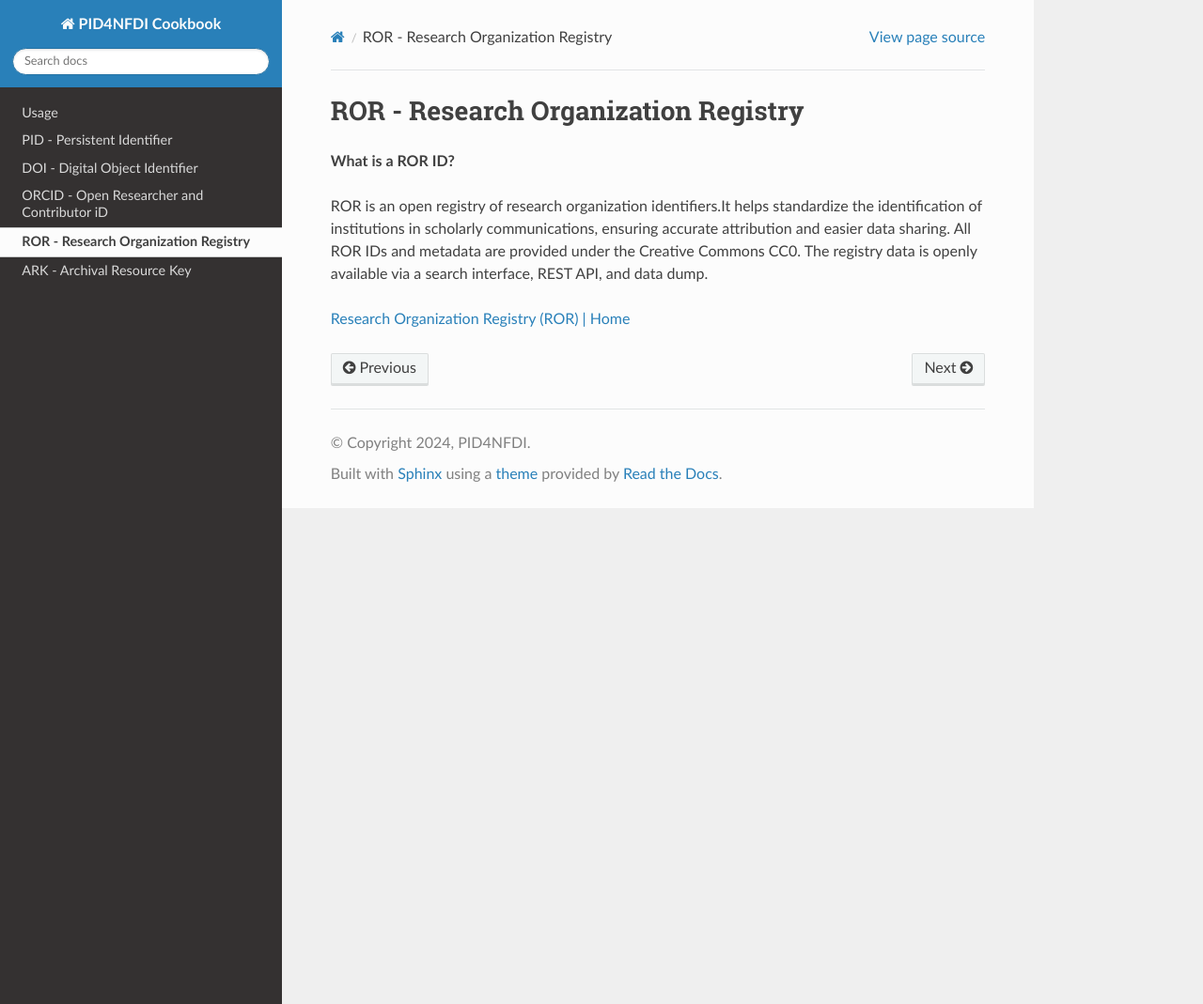
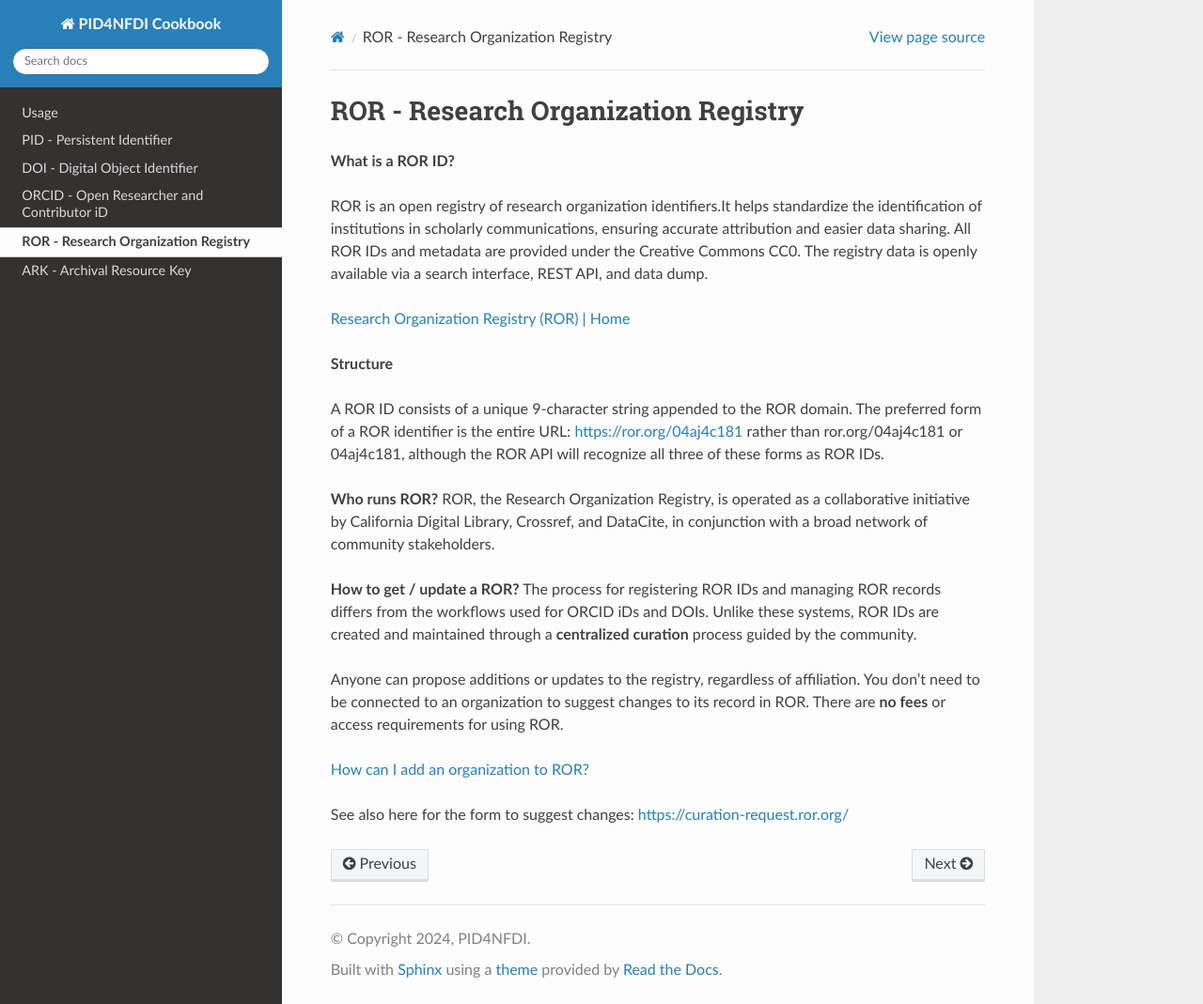
Before and after one commit to stephw-tib/pid4nfdi-training, a Sphinx documentation site: the page built from docs/source/ror.rst, in a window 1280 px wide and 1069 px high. Shown: the whole window at 94% size. Built offline with Sphinx 7.4.7 and the Read the Docs theme 3.1.0, drawn with Linux system fonts in a browser that asks for light colours; pages that are not in the unit, such as notebooks, are missing from menus.

Commit message:
Update ror.rst
Signed-off-by: kahlertt <166626523+kahlertt@users.noreply.github.com>

```diff
--- a/docs/source/ror.rst
+++ b/docs/source/ror.rst
@@ -6,3 +6,19 @@ ROR - Research Organization Registry
 ROR is an open registry of research organization identifiers.It helps standardize the identification of institutions in scholarly communications, ensuring accurate attribution and easier data sharing. All ROR IDs and metadata are provided under the Creative Commons CC0. The registry data is openly available via a search interface, REST API, and data dump.
 
 `Research Organization Registry (ROR) | Home <https://ror.org/>`_
+
+**Structure**
+
+A ROR ID consists of a unique 9-character string appended to the ROR domain. The preferred form of a ROR identifier is the entire URL: `<https://ror.org/04aj4c181>`_ rather than ror.org/04aj4c181 or 04aj4c181, although the ROR API will recognize all three of these forms as ROR IDs.
+
+**Who runs ROR?**
+ROR, the Research Organization Registry, is operated as a collaborative initiative by California Digital Library, Crossref, and DataCite, in conjunction with a broad network of community stakeholders.
+
+**How to get / update a ROR?**
+The process for registering ROR IDs and managing ROR records differs from the workflows used for ORCID iDs and DOIs. Unlike these systems, ROR IDs are created and maintained through a **centralized curation** process guided by the community.
+
+Anyone can propose additions or updates to the registry, regardless of affiliation. You don't need to be connected to an organization to suggest changes to its record in ROR. There are **no fees** or access requirements for using ROR.
+
+`How can I add an organization to ROR? <https://ror.org/about/faqs/#how-can-i-add-an-organization-to-ror>`_
+
+See also here for the form to suggest changes: `<https://curation-request.ror.org/>`_
```
